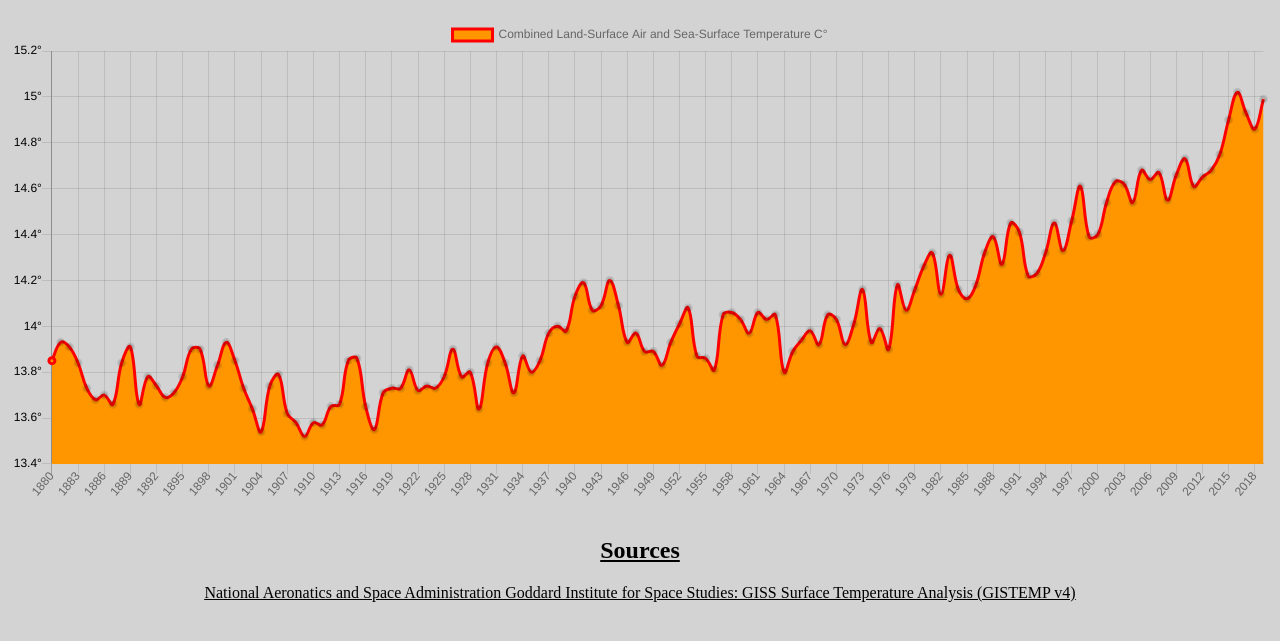
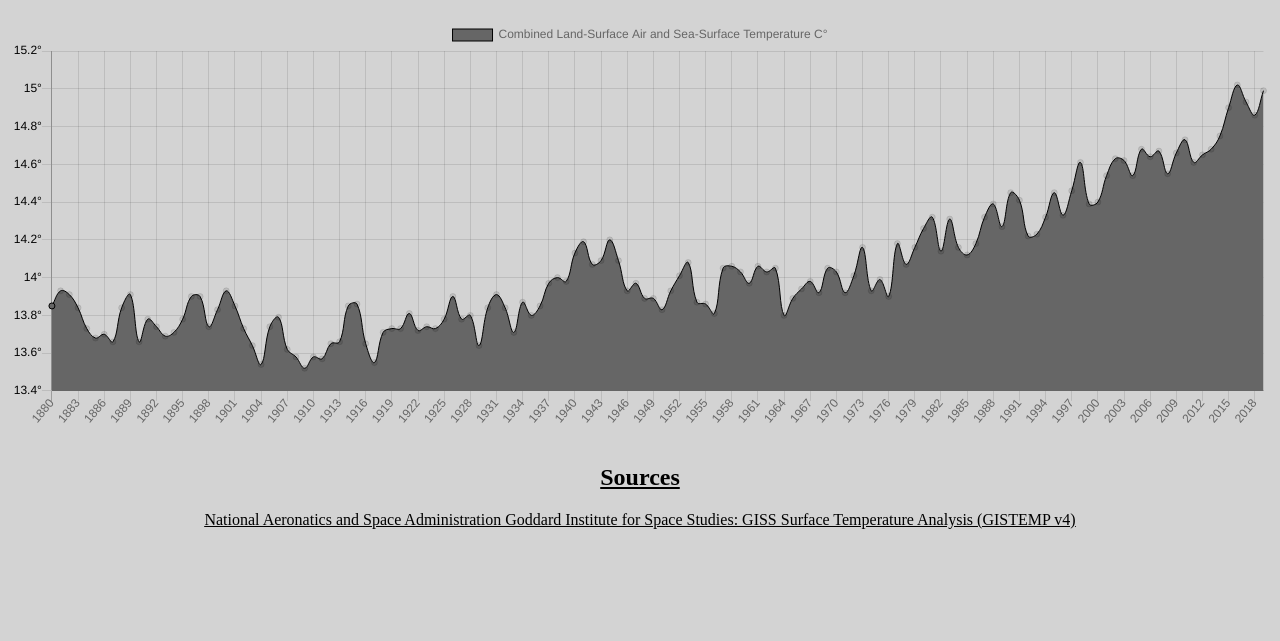
Before and after one commit to TomK111/nasa-temperature-data, a plain HTML site: page index.html in a window 1280 px wide. Shown: the part 61-702 px from the top of the page. Drawn offline with nearby package versions, Linux system fonts and the light colour scheme.

Commit message:
changed border-width to 1, background color to grey, and width to 900 and height 290 of canvas

```diff
--- a/index.html
+++ b/index.html
@@ -11,7 +11,7 @@
 </head>
 <body>
     <h1>NASA's Goddard Space Institute Data For Global Temperature</h1>
-    <canvas id="chart" width="500" height="190"></canvas>
+    <canvas id="chart" width="900" height="290"></canvas>
 <br>
     <div>
         <h2>Sources</h2>
--- a/script.js
+++ b/script.js
@@ -16,11 +16,11 @@ async function chartIt() {
                 label: 'Combined Land-Surface Air and Sea-Surface Temperature C°',
                 data: ytemps,
                 fill: true,
-                backgroundColor: ['rgba(255,150, 0, 1)'],
+                backgroundColor: ['rgba(0, , 20, 1)'],
                 borderColor: [
-                    ['rgba(255, 0, 0, 1)'],
+                    ['rgba(0, 0, 0, 1)'],
                 ],
-                borderWidth: 3
+                borderWidth: 1
             }]
         },
         options: {
@@ -33,7 +33,7 @@ async function chartIt() {
                     ticks: {
                         easing: 'linear',
                         responsive: true,
-                        fontColor:"black",
+                            fontColor: "black",
                         callback: function (value, index, values) {
                             return value + '°';
                         }
```
